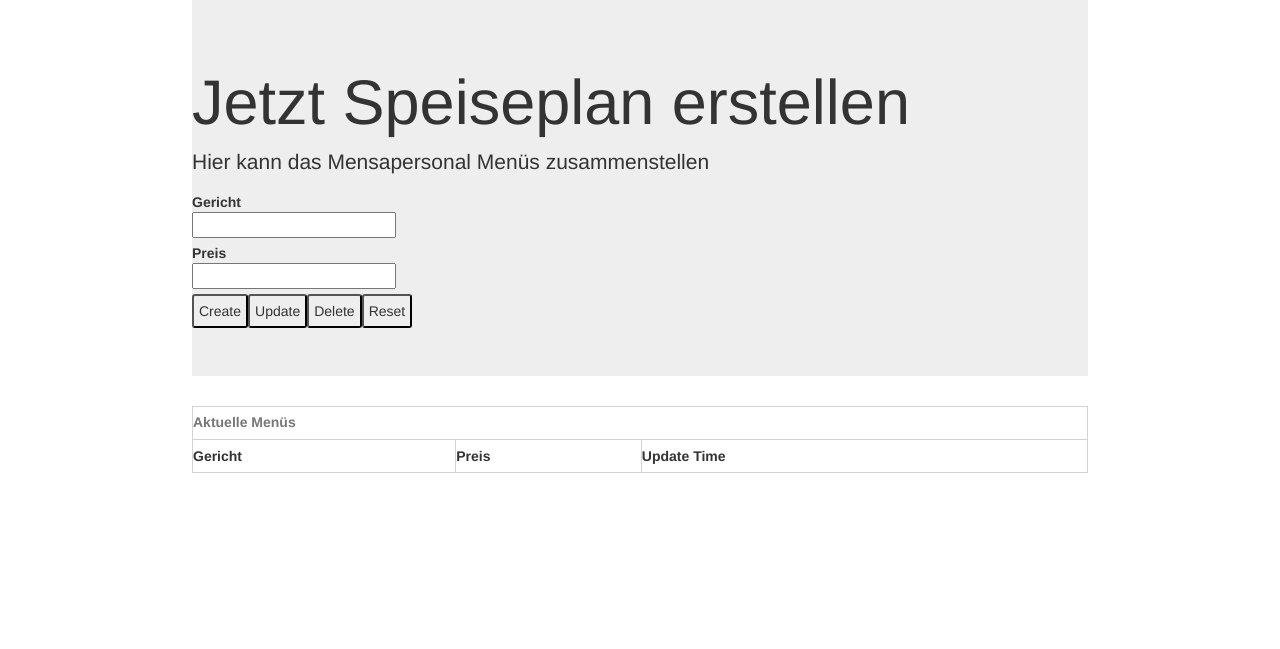
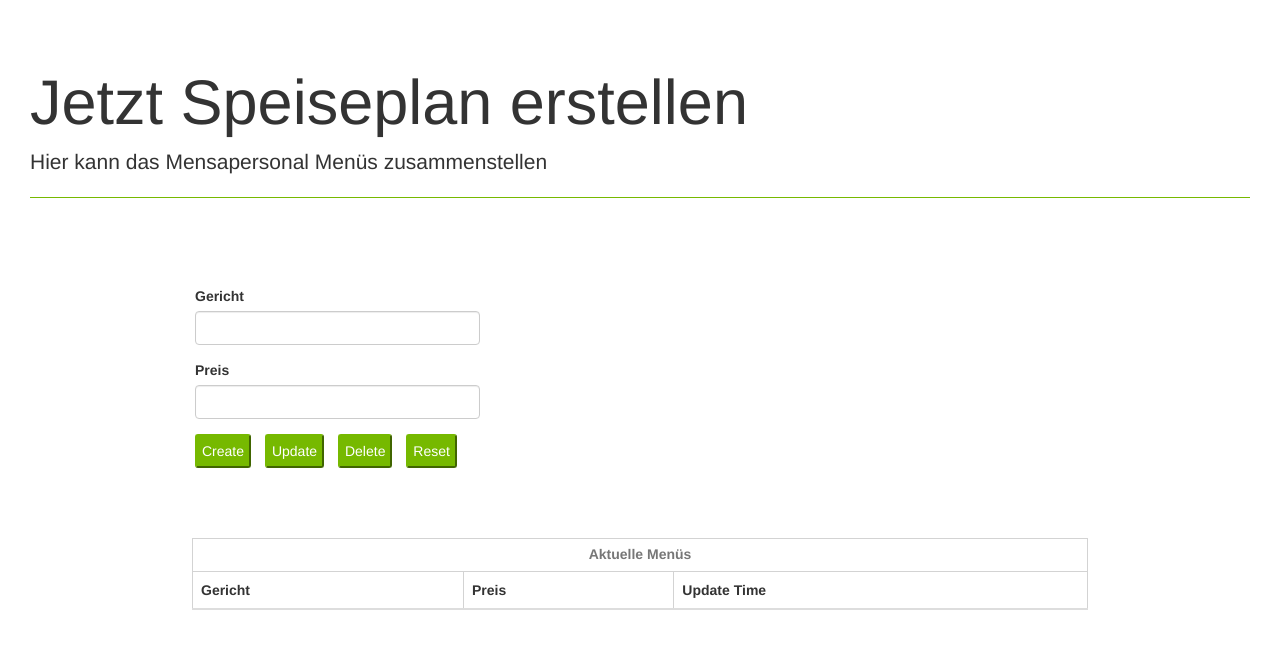
Before and after one commit to MaraMuster/VS_projekt, a Python web app: template templates/home.html in a window 1280 px wide. Shown: the top 649 px of the page. Run offline with Jinja, Linux system fonts and the light colour scheme; the template is opened without the code that fills it, so the values that code supplies are empty; some libraries are stand-ins or nearby versions.

Commit message:
UI fürs Mensapersonal

```diff
--- a/static/css/home.css
+++ b/static/css/home.css
@@ -16,19 +16,29 @@
 }
 
 div.jumbotron {
-    width: 70%;
-    margin-left: auto;
-    margin-right: auto;
+    background-color: transparent !important;
+    margin-left: 30px;
+    margin-right: 30px;
+    margin-bottom: 20px;
 }
 
-
-
+.jumbotron>hr {
+    border-top-color: #76B900 !important;
+}
 
 button {
     padding: 5px;
-    margin-right: 5px;
+    margin-right: 10px !important;
     border-radius: 3px;
-    background-color: #eee;
+    color: white !important;
+    background-color: #76B900;
+    border-color: #76B900;
+}
+
+form {
+    margin-left: 195px;
+    margin-right: 800px;
+    margin-bottom: 70px;
 }
 
 .menu {
@@ -48,6 +58,7 @@
 }
 
 table caption {
+    text-align: center;
     height: 33px;
     font-weight: bold;
     padding-top: 5px;
--- a/templates/home.html
+++ b/templates/home.html
@@ -23,26 +23,24 @@
     <div class="jumbotron">
         <h1>Jetzt Speiseplan erstellen</h1>
         <p>Hier kann das Mensapersonal Menüs zusammenstellen</p>
-<div class = "input-group">
-            <label for="meal">Gericht <br>
-                <input id="meal" type="text" />
-            </label>
-            <br />
-            <label for="price">Preis <br>
-                <input id="price" type="text" />
-            </label>
-    </label>
-            <br />
+        <hr class="my-4">
+    </div>
+    <form>
+        <div class="form-group">
+          <label for="meal">Gericht</label>
+          <input type="text" class="form-control" id="meal">
+        </div>
+        <div class="form-group">
+          <label for="price">Preis</label>
+            <input type="text" class="form-control" id="price">
+        </div>
         <button id="create">Create</button>
         <button id="update">Update</button>
         <button id="delete">Delete</button>
         <button id="reset">Reset</button>
-</div>
-</div>
-
-
+    </form>
     <div class="menu">
-            <table>
+        <table class="table table-hover">
             <caption>Aktuelle Menüs</caption>
             <thead>
                 <tr>
@@ -57,7 +55,6 @@
     </div>
     <div class="error">
     </div>
-    </div>
 </body>
 <script src="/static/js/home.js"></script>
 </html>
```
Lines whose indentation alone changed are shown as unchanged.
